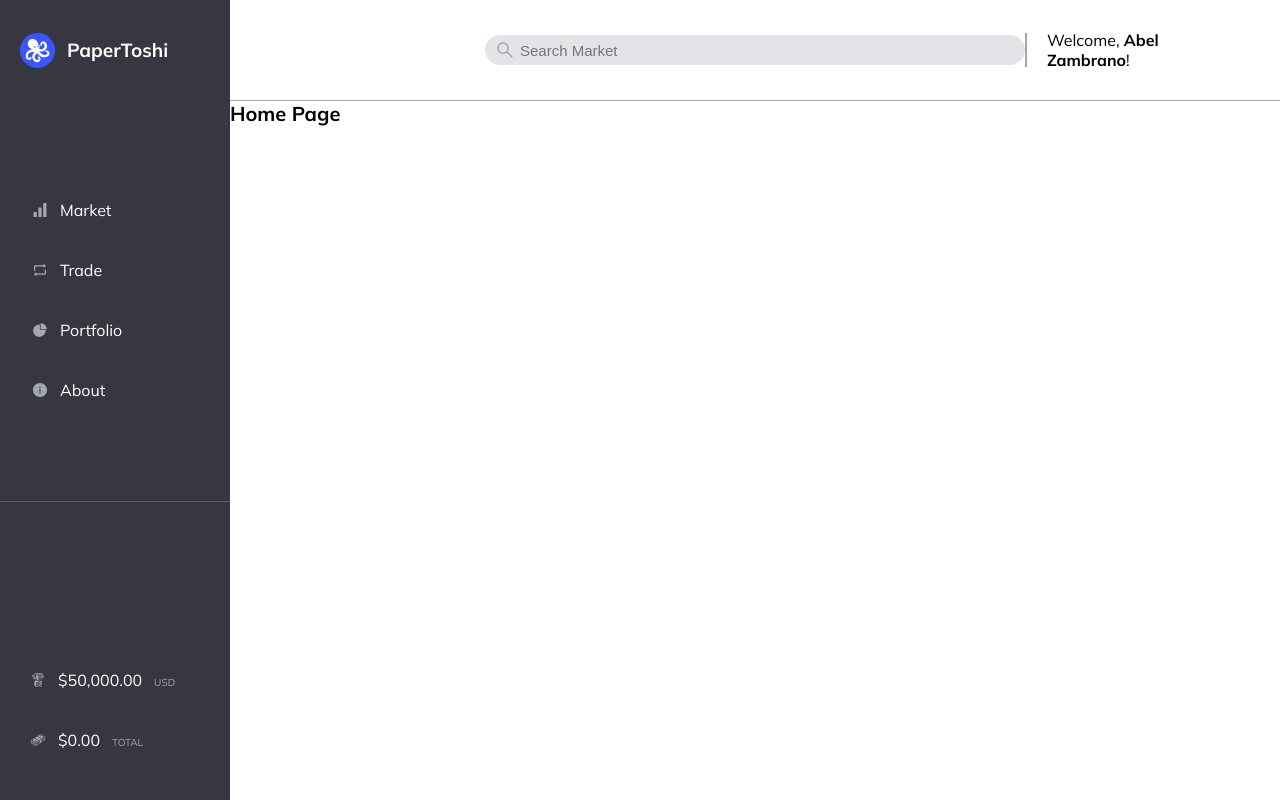
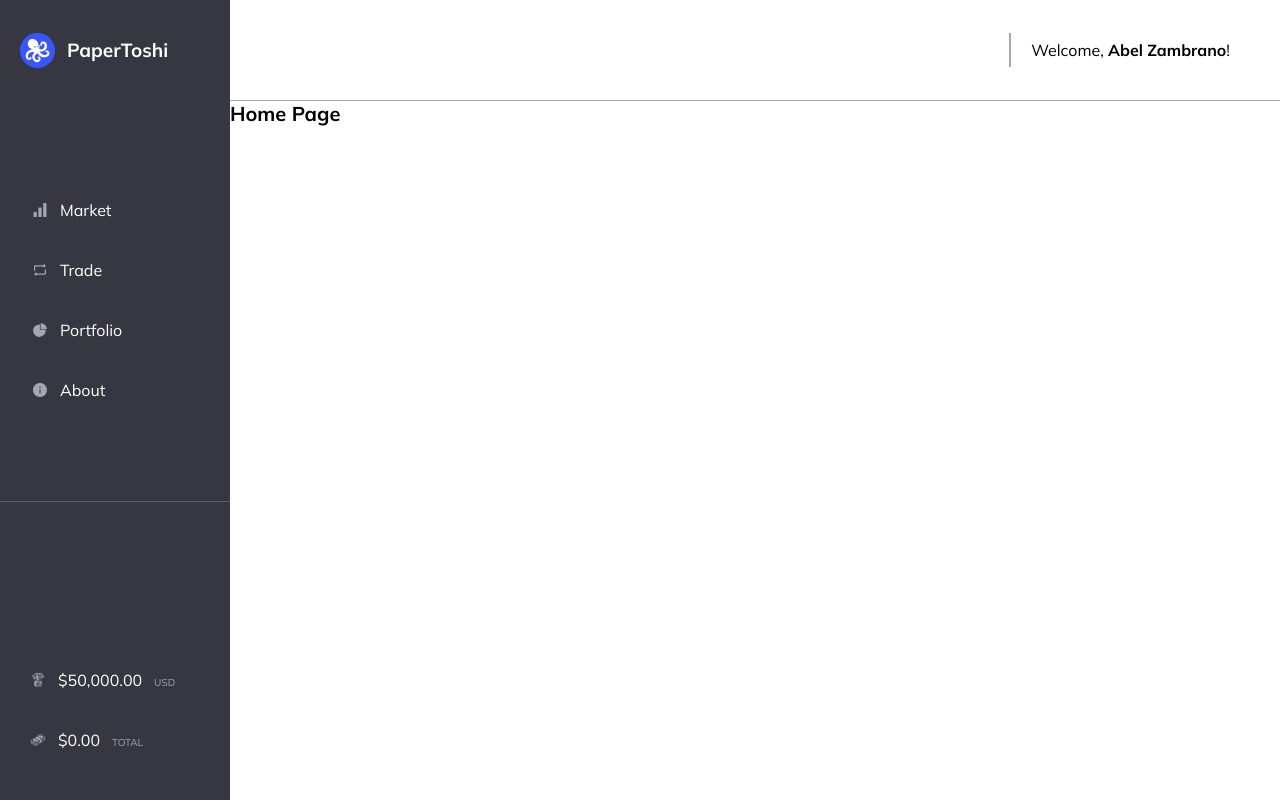
Before and after one commit to Abel-Zambrano/papertoshi, a Next.js app: page / in a window 1280 px wide. Built offline with nearby package versions, Linux system fonts and the light colour scheme.

Commit message:
changed whcih page features the search bar

```diff
--- a/components/Heading.tsx
+++ b/components/Heading.tsx
@@ -21,7 +21,7 @@ export default function Heading() {
   return (
     <MyHeading>
       <PageTitle title={pathName} />
-      <SearchBar />
+      {pathName === "market" ? <SearchBar /> : null}
       <UserInfo />
     </MyHeading>
   );
```
